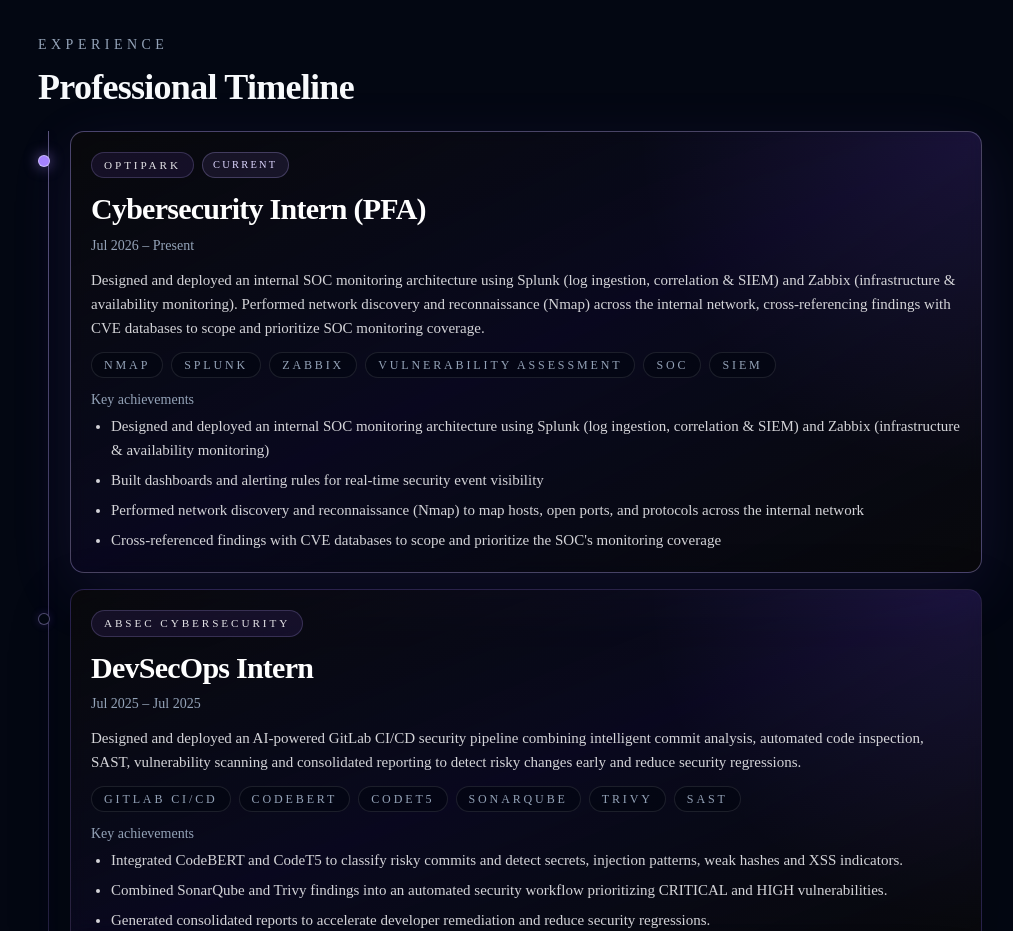
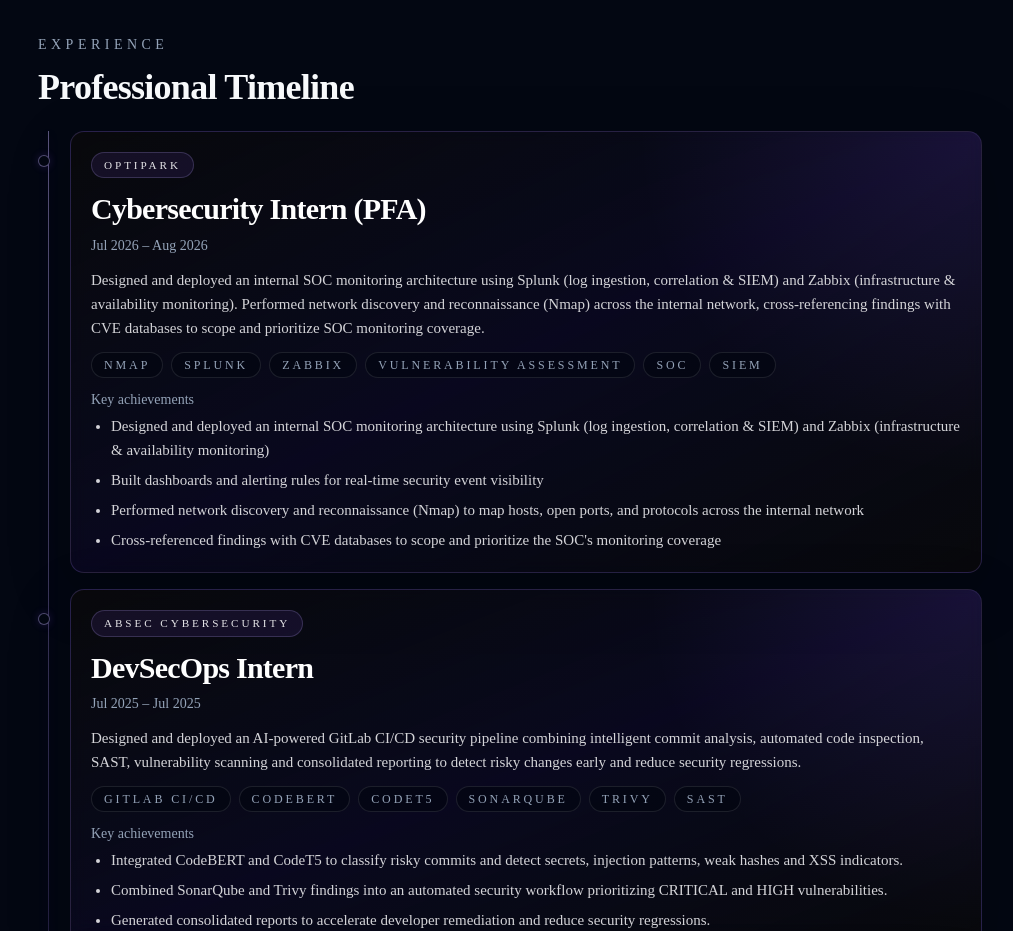
Before and after one commit to bgoussama/bagy-portfolio, a Next.js app: page / in a window 1280 px wide. Shown: the part 4240-5171 px from the top of the page, without its empty margins (130-1143 px from the left). Built offline with nearby package versions, Linux system fonts and the light colour scheme.

Commit message:
Mark Optipark PFA internship as completed

```diff
--- a/data/experience.ts
+++ b/data/experience.ts
@@ -7,8 +7,8 @@
     role: "Cybersecurity Intern (PFA)",
     location: "Marrakech, Morocco",
     startDate: "2026-07",
-    endDate: "",
-    current: true,
+    endDate: "2026-08",
+    current: false,
     description:
       "Designed and deployed an internal SOC monitoring architecture using Splunk (log ingestion, correlation & SIEM) and Zabbix (infrastructure & availability monitoring). Performed network discovery and reconnaissance (Nmap) across the internal network, cross-referencing findings with CVE databases to scope and prioritize SOC monitoring coverage.",
     technologies: [
```
